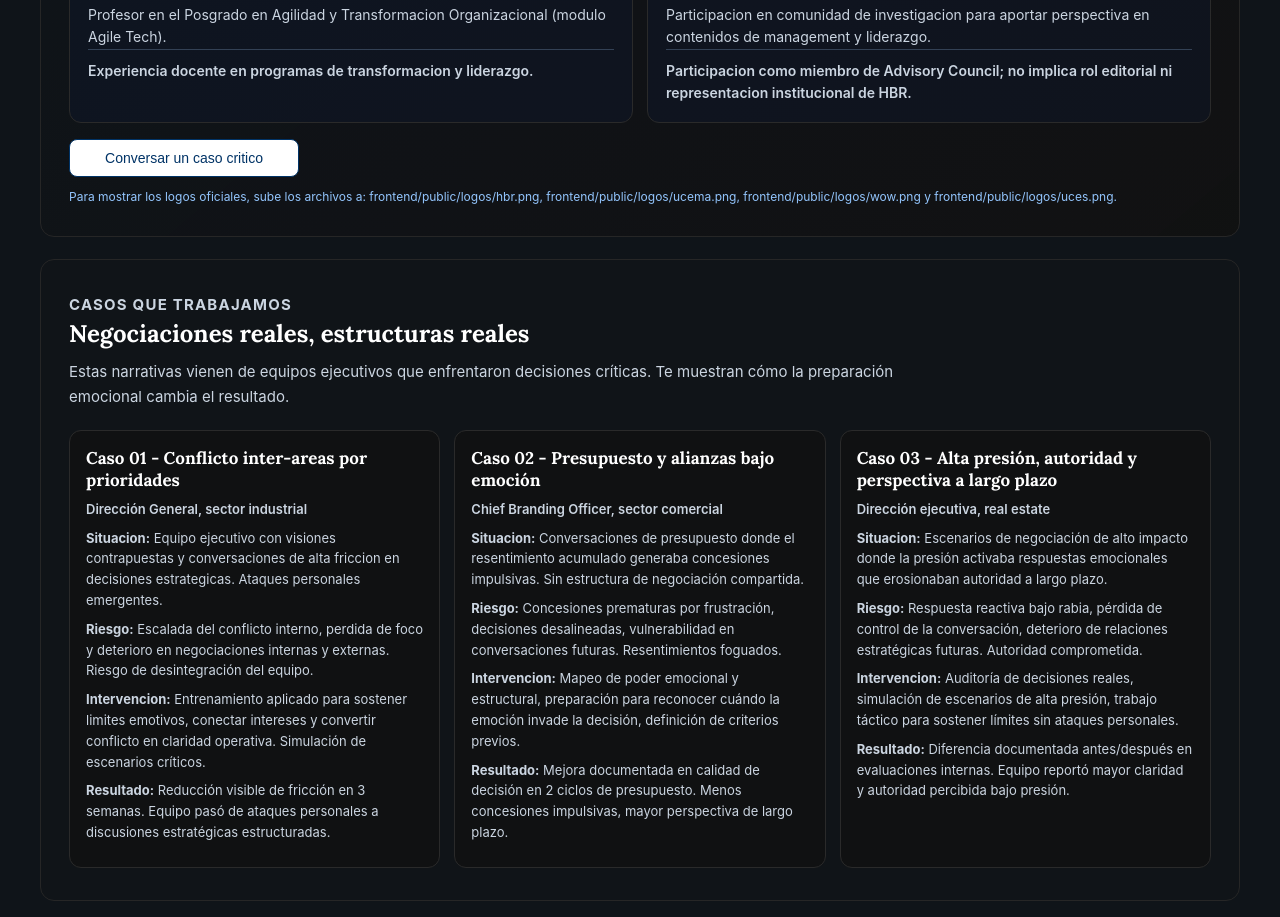
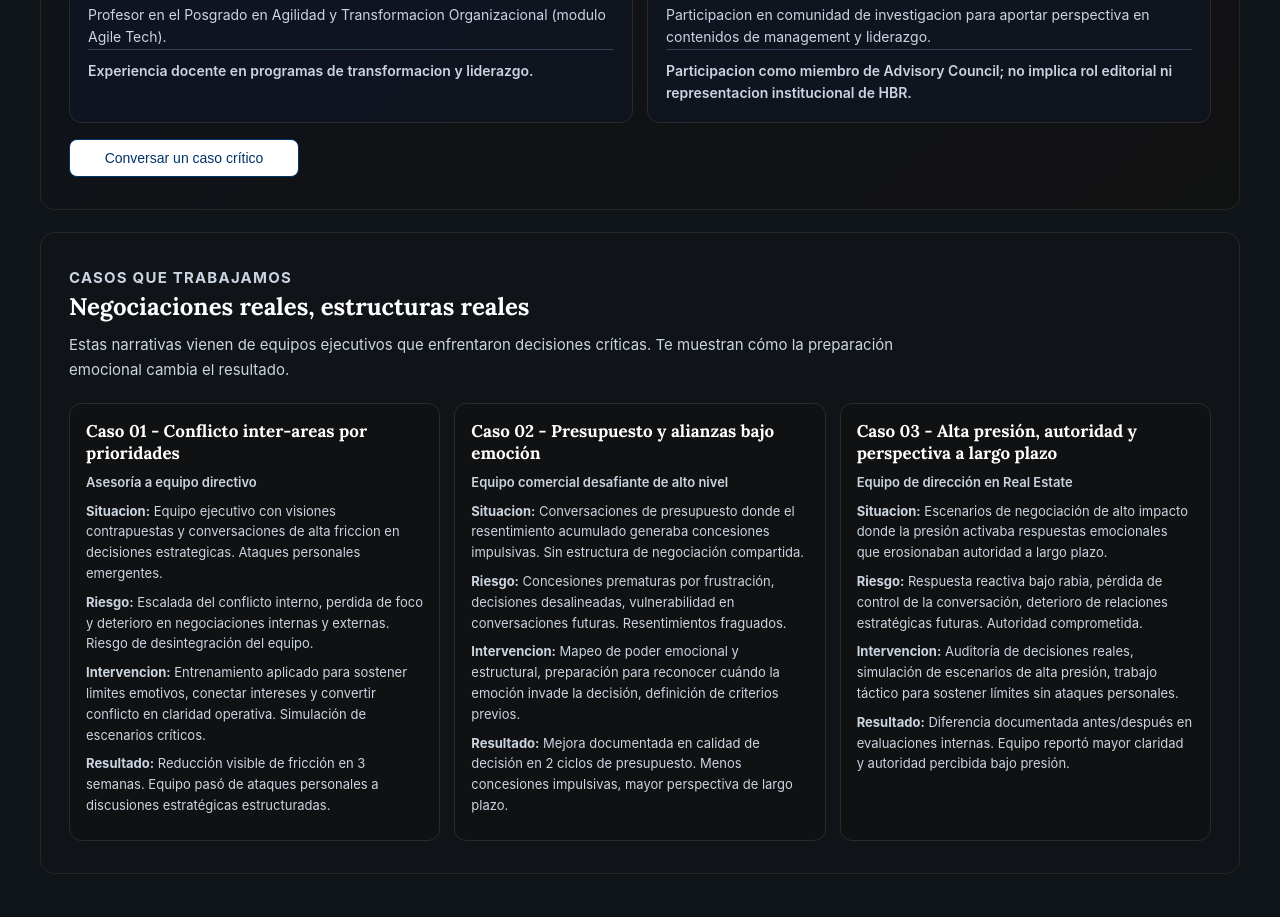
Before and after one commit to rodrigogborgia/RB-Strategic-Framework, a React (Vite) app in the folder frontend/: page / in a window 1280 px wide. Shown: the part 1880-2797 px from the top of the page. Built offline with nearby package versions, Linux system fonts and the light colour scheme.

Commit message:
fix: ajustes menores - corregir 'fraguados', actualizar subtítulos de casos, modal diferenciado para caso crítico vs asesoría, título testimonios en minúsculas, color texto Paula azul claro

```diff
--- a/frontend/src/App.tsx
+++ b/frontend/src/App.tsx
@@ -194,7 +194,7 @@ const reputationSignals: ReputationSignal[] = [
 const testimonialBasedCases: CaseNarrative[] = [
   {
     title: "Caso 01 - Conflicto inter-areas por prioridades",
-    source: "Dirección General, sector industrial",
+    source: "Asesoría a equipo directivo",
     situation: "Equipo ejecutivo con visiones contrapuestas y conversaciones de alta friccion en decisiones estrategicas. Ataques personales emergentes.",
     risk: "Escalada del conflicto interno, perdida de foco y deterioro en negociaciones internas y externas. Riesgo de desintegración del equipo.",
     intervention: "Entrenamiento aplicado para sostener limites emotivos, conectar intereses y convertir conflicto en claridad operativa. Simulación de escenarios críticos.",
@@ -202,15 +202,15 @@ const testimonialBasedCases: CaseNarrative[] = [
   },
   {
     title: "Caso 02 - Presupuesto y alianzas bajo emoción",
-    source: "Chief Branding Officer, sector comercial",
+    source: "Equipo comercial desafiante de alto nivel",
     situation: "Conversaciones de presupuesto donde el resentimiento acumulado generaba concesiones impulsivas. Sin estructura de negociación compartida.",
-    risk: "Concesiones prematuras por frustración, decisiones desalineadas, vulnerabilidad en conversaciones futuras. Resentimientos foguados.",
+    risk: "Concesiones prematuras por frustración, decisiones desalineadas, vulnerabilidad en conversaciones futuras. Resentimientos fraguados.",
     intervention: "Mapeo de poder emocional y estructural, preparación para reconocer cuándo la emoción invade la decisión, definición de criterios previos.",
     result: "Mejora documentada en calidad de decisión en 2 ciclos de presupuesto. Menos concesiones impulsivas, mayor perspectiva de largo plazo.",
   },
   {
     title: "Caso 03 - Alta presión, autoridad y perspectiva a largo plazo",
-    source: "Dirección ejecutiva, real estate",
+    source: "Equipo de dirección en Real Estate",
     situation: "Escenarios de negociación de alto impacto donde la presión activaba respuestas emocionales que erosionaban autoridad a largo plazo.",
     risk: "Respuesta reactiva bajo rabia, pérdida de control de la conversación, deterioro de relaciones estratégicas futuras. Autoridad comprometida.",
     intervention: "Auditoría de decisiones reales, simulación de escenarios de alta presión, trabajo táctico para sostener límites sin ataques personales.",
@@ -324,6 +324,7 @@ function App() {
   const [loading, setLoading] = useState(false);
   const [isDebriefAnalyzing, setIsDebriefAnalyzing] = useState(false);
   const [showContactModal, setShowContactModal] = useState(false);
+  const [contactModalType, setContactModalType] = useState<"asesoria" | "caso-critico">("asesoria");
   const [contactName, setContactName] = useState("");
   const [contactEmail, setContactEmail] = useState("");
   const [contactTeamSize, setContactTeamSize] = useState("");
@@ -1279,7 +1280,7 @@ function App() {
             </div>
             <h1 className="landing-title">El estado emocional define negociaciones, no la estrategia</h1>
             <p className="landing-subtitle">
-              La mayoría de negociaciones críticas no fracasan por falta de estrategia. Fracasan porque <strong>las emociones nublan la visión</strong>: <strong>ataques personales, resentimientos foguados, pérdida de perspectiva</strong>.
+              La mayoría de negociaciones críticas no fracasan por falta de estrategia. Fracasan porque <strong>las emociones nublan la visión</strong>: <strong>ataques personales, resentimientos fraguados, pérdida de perspectiva</strong>.
               Te enseñamos a <strong>preparar y simular</strong> para que mantengas <strong>claridad bajo presión</strong>.
             </p>
             <div className="landing-cta-row">
@@ -1292,7 +1293,7 @@ function App() {
               </button>
               <button
                 className="secondary"
-                onClick={() => { trackAsesoriaModalViewed(); setShowContactModal(true); }}
+                onClick={() => { trackAsesoriaModalViewed(); setContactModalType("asesoria"); setShowContactModal(true); }}
               >
                 Asesoría directa para tu equipo
               </button>
@@ -1399,17 +1400,14 @@ function App() {
               <button
                 className="secondary"
                 onClick={() => {
-                  trackEvent("reputation_signals_viewed", { section: "landing_reputation" });
+                  trackEvent("caso_critico_modal_viewed", { section: "landing_reputation" });
+                  setContactModalType("caso-critico");
                   setShowContactModal(true);
                 }}
               >
-                Conversar un caso critico
+                Conversar un caso crítico
               </button>
             </div>
-            <p className="landing-reputation-note">
-              Para mostrar los logos oficiales, sube los archivos a: frontend/public/logos/hbr.png, frontend/public/logos/ucema.png,
-              frontend/public/logos/wow.png y frontend/public/logos/uces.png.
-            </p>
           </section>
 
           <section className="landing-cases">
@@ -1471,7 +1469,12 @@ function App() {
         {showContactModal && (
           <div className="landing-modal-overlay" onClick={() => setShowContactModal(false)}>
             <div className="landing-modal" onClick={(e) => e.stopPropagation()}>
-              <h3>Solicitar Asesoría para Equipos</h3>
+              <h3>{contactModalType === "caso-critico" ? "¿Negociación crítica en 48-72 horas?" : "Solicitar Asesoría para Equipos"}</h3>
+              {contactModalType === "caso-critico" && (
+                <p style={{ marginBottom: "16px", color: "#94a3b8", lineHeight: "1.6" }}>
+                  Si tiene una charla importante mañana o dentro de 2 días, agende una sesión de asesoramiento hoy. En 90 minutos mapeamos poder, riesgos y margen real de maniobra para que llegue con claridad y control a la negociación.
+                </p>
+              )}
               <form onSubmit={handleSubmitContact} className="landing-form">
                 <input
                   placeholder="Nombre"
--- a/frontend/src/components/Testimonials.tsx
+++ b/frontend/src/components/Testimonials.tsx
@@ -43,7 +43,7 @@ export default function Testimonials() {
   return (
     <section className="testimonials-section">
       <div className="testimonials-container">
-        <h2 className="testimonials-title">Evidencia de Transformación: Del Concepto al Hábito Real</h2>
+        <h2 className="testimonials-title">Evidencia de transformación: del concepto al hábito real</h2>
 
         {/* Grid Desktop */}
         <div className="testimonials-grid">
--- a/frontend/src/index.css
+++ b/frontend/src/index.css
@@ -1108,6 +1108,10 @@ button.danger:hover {
   color: #f97316;
 }
 
+.testimonial-card:nth-child(2) .testimonial-quote {
+  color: #93c5fd;
+}
+
 .testimonial-highlighted {
   border: 1px solid #10b981;
   background: linear-gradient(135deg, #0f1729 0%, #111111 100%);
```
